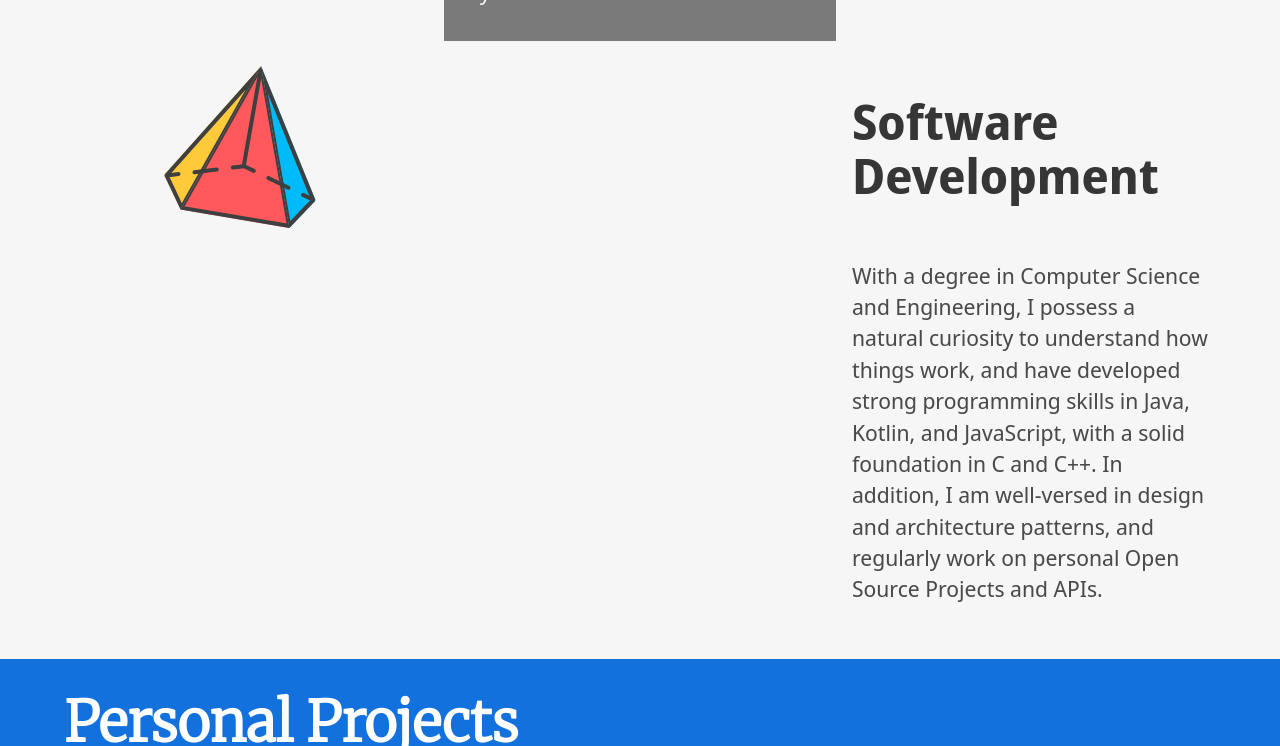
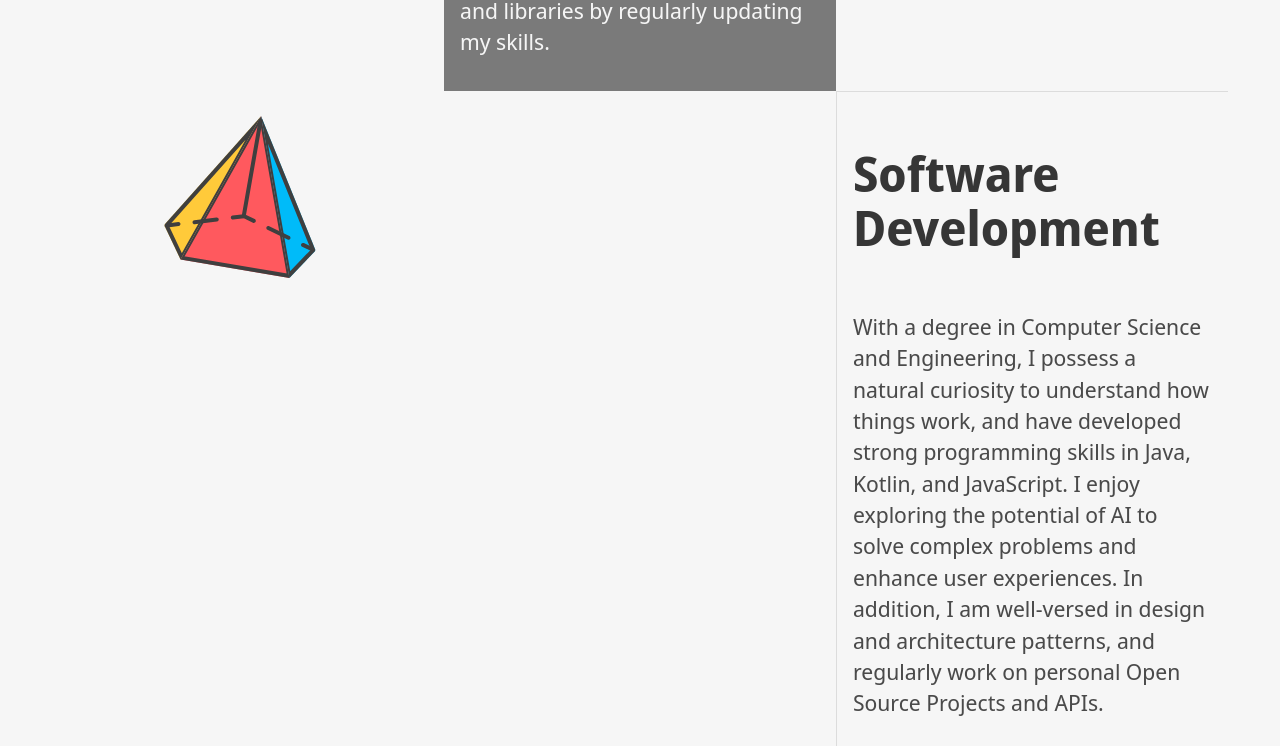
Before and after one commit to midhunhk/midhunhk.github.io, a Jekyll site: the page built from index.html, in a window 1280 px wide and 1400 px high, scrolled down 1752 px, cut to the strip 0-746 px from the top of the window. Built offline with Jekyll 4.4.1, drawn with Linux system fonts in a browser that asks for light colours; nearby versions of some CDN libraries; comment, search, counter and statistics services are not loaded; a style sheet for code colours, icons or effects is not loaded; some of the changed text lies outside the part shown.

Commit message:
update layout

```diff
--- a/index.html
+++ b/index.html
@@ -14,9 +14,9 @@
                         <p class="is-family-secondary has-text-weight-bold has-text-success is-size-1 animate__animated animate__fadeInRight animate__delay-1s py-2">Midhun Harikumar</p>
 
                         <div class="animate__animated animate__fadeIn animate__delay-2s animate__fast">
-                            <p class="py-2 is-size-4 has-text-weight-semibold has-text-black-bis">Senior Full Stack Developer</p>
+                            <p class="py-2 is-size-4 has-text-weight-semibold has-text-black-bis">Full Stack Developer &amp; AI Enthusiast</p>
                             <p class="py-2 pr-4 my-2 has-text-black-bis">
-                                Experienced Software Engineer proficient in designing and developing user interfaces, middleware,  backend services and APIs for over a decade.
+                                I'm Midhun, a passionate individual with a diverse range of skills and experiences. I have a strong background in web development and design, and I love creating engaging and user-friendly apps and websites.
                             </p>
 
                             <div class="has-text-centered-mobile mt-4">
@@ -86,7 +86,7 @@
 <section class="section py-4">
     <div class="container">
         <div class="columns animate__animated animate__fadeIn animate__delay-4s">
-            <div class="column is-4 p-4">
+            <div class="column is-4 p-4" style="border-right: 1px solid #7a7a7a33; border-bottom: 1px solid #7a7a7a33;">
                 <p class="title mb-0">UI UX Design</p>
                 <p>My passion lies in exploring the potential of User Interfaces to enhance user experiences, and I have honed my skills over the years by designing interfaces using a variety of tools, including Flash, Flex, Adobe XD, and Figma.</p>
             </div>
@@ -132,9 +132,9 @@
                     </svg>
 
             </div>
-            <div class="column is-4 is-offset-4 p-4">
+            <div class="column is-4 is-offset-4 p-4" style="border-left: 1px solid #7a7a7a33; border-top: 1px solid #7a7a7a33;">
                 <p class="title mb-0">Software Development</p>
-                <p>With a degree in Computer Science and Engineering, I possess a natural curiosity to understand how things work, and have developed strong programming skills in Java, Kotlin, and JavaScript, with a solid foundation in C and C++. In addition, I am well-versed in design and architecture patterns, and regularly work on personal Open Source Projects and APIs.</p>
+                <p>With a degree in Computer Science and Engineering, I possess a natural curiosity to understand how things work, and have developed strong programming skills in Java, Kotlin, and JavaScript. I enjoy exploring the potential of AI to solve complex problems and enhance user experiences. In addition, I am well-versed in design and architecture patterns, and regularly work on personal Open Source Projects and APIs.</p>
             </div>
         </div>
     </div>
@@ -158,7 +158,7 @@
                     <div class="card-content has-background-white-ter">
                         <div class="content">
                             <p class="has-text-weight-bold my-0 py-1">Message Counter</p>
-                            <p class="is-size-6 is-hidden-mobile">This contemporary Android application is capable of tracking the number of text messages sent by a user, and has achieved over 100,000 downloads while being translated into 5 different languages. Moreover, it has garnered users from over 10 countries across the globe.</p>
+                            <p class="is-size-6 is-hidden-mobile">This contemporary Android application is capable of tracking the number of text messages sent by a user, and has achieved over 100,000 downloads while being translated into 5 different languages.</p>
                             <a class="button is-rounded" href="https://github.com/midhunhk/message-counter/">
                                 <span class="icon">
                                     <i class="fab fa-github pr-2 has-text-black" aria-hidden="true"></i>
@@ -271,7 +271,7 @@
             <div class="column is-3">
                 <div class="card">
                     <div class="card-image has-text-centered py-4">
-                        <img src="https://ae-app-labs.github.io/img/portfolio/icons/icon_tlf.png" alt="TLF" style="width: 92px;">
+                        <img src="https://raw.githubusercontent.com/midhunhk/artwork/master/icons/export/tlf/v2/tlf_logo_new.png" alt="TLF" style="width: 92px;">
                         <p class="subtitle is-6 has-text-centered">
                             <span class="tag is-info mr-2" style="transform: translate(0px, 0px); opacity: 1;">Wordpress</span>
                         </p>
@@ -301,7 +301,7 @@
                     <div class="card-content has-background-white-ter">
                         <div class="content">
                             <p class="has-text-weight-bold my-0 py-1">CryptX Web</p>
-                            <p class="is-size-6 is-hidden-mobile">A simple web app built on Svelte and Bulma to encrypt and decrypt test messages using AES algorithm.</p>
+                            <p class="is-size-6 is-hidden-mobile">A quick and simple web app built with Svelte and Bulma to encrypt and decrypt text messages using AES algorithm.</p>
                             <a class="button is-rounded" href="https://www.midhunhk.com/cryptx-web/">
                                 <span class="icon">
                                     <i class="fas fa-external-link-alt has-text-black"></i>
@@ -437,7 +437,7 @@
     </div>
 </section>
 
-<!-- Ad here, not proud of myself on keeping this here. Adding a clear identification -->
+<!-- Ad here, not proud of myself on keeping this here. Neverthless adding a clear identification -->
 <section class="section">
     <div class="container">
         <span class="tag is-success mb-2">Advertisement</span>
@@ -458,6 +458,7 @@
 
 <!-- Contact -->
 <section id="contact" class="section has-background-link">
+    <div class="container">
         <div class="social has-text-centered animate__animated animate__fadeIn animate__delay-2s animate__fast">
             <h2 class="title is-2 is-family-secondary mb-4 has-text-black-bis">Drop Me a note</h2>
 
@@ -510,6 +511,7 @@
                 <span class="icon is-large"><a target="_blank" title="Instagram" href="https://www.instagram.com/midhunhk"><i class="fab fa-2x fa-instagram pr-2 has-text-black"></i></a></span>
             </div>
         </div>
+    </div>
 
     <script src="/assets/js/contact_form.js" cookie-consent=""strictly-necessary> </script>
 </section>
```
Lines whose indentation alone changed are shown as unchanged.
